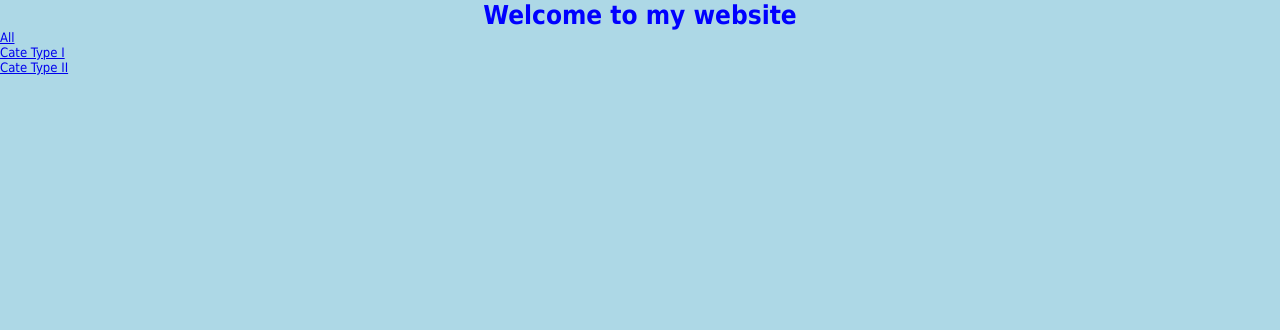
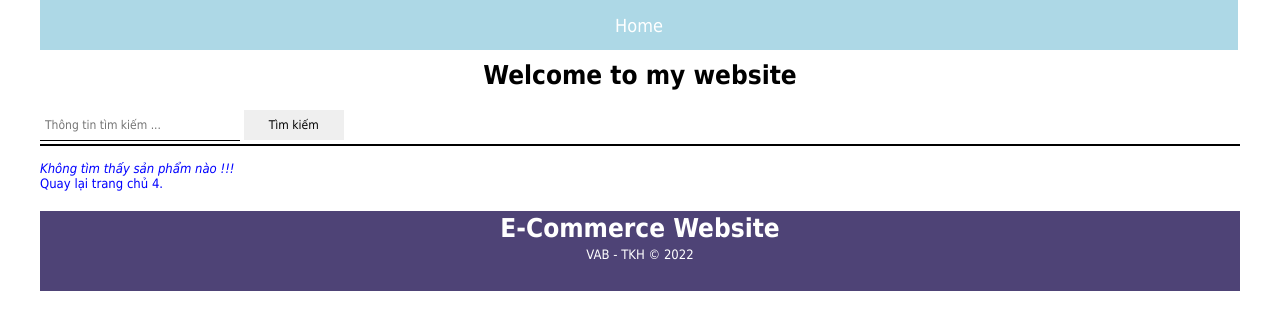
Before and after one commit to bang-dev/ecommerce, a Flask app: page / in a window 1280 px wide. Shown: the top 330 px of the page. Run offline with Flask 3, Linux system fonts and the light colour scheme.

Commit message:
feat: - Create classes model to mapping table database and relationship (Many-To-One) - Use technical: Code first - Config connect to database myrsql - Libraries: SQLAlchemy from flask_sqlalchemy with ORM model - Template Inheritance Structure : HTML Pages (base,header, footer, index) - Functions: Display all categories list, products list get from database [ INHERITANCE-TEMPLATE ]

```diff
--- a/saleapp/main.py
+++ b/saleapp/main.py
@@ -8,7 +8,10 @@
 def home_page():
     # Đổ danh sách category
     cates = load_categories()
-    return render_template('index.html', categories_render_web=cates)
+    kw = request.args.get('keyword')
+    cate_id = request.args.get('category_id')
+    prods = load_products(cate_id=cate_id,kw=kw)
+    return render_template('index.html', categories_render_web=cates, products_render_web=prods)
 
 @app.route('/products')  # có thể truyền /products hoặc tên function vào url web, nên dùng (tên function để truyền) {{ url_for('<function_name>')}}
 def products_list():
--- a/saleapp/static/css/app.css
+++ b/saleapp/static/css/app.css
@@ -1,8 +1,11 @@
+@import url(https://fonts.googleapis.com/css?family=Open+Sans:800);
 * {
     font-family:Tahoma;
     padding:0;
     margin:0;
     box-sizing:border-box;
+    list-style-type: none;
+    text-decoration:none;
 }
 html{
     font-size:62.5%;
@@ -10,7 +13,6 @@
 
 body{
     font-size:13px;
-    background-color: lightblue;
     color: blue;
 }
 
@@ -27,11 +29,145 @@
     border-collapse:collapse;
 }
 
+.header{
+    background: #4e4376;
+    max-width: 120rem;
+    height:5rem;
+    justify-content:center;
+    align-item:center;
+    margin:auto;
+}
+a.menu-link{
+
+display:flex;
+ font-size:1.8rem;
+ color:white;
+}
 .container{
     with:80%;
+    margin:15px auto 15px;
+}
+.navbar{
+    justify-content: flex-start;
+    display: flex;
+    align-items: center;
+    margin: auto;
+    height: 5rem
+}
+.flex, .row{
+    display: flex;
+    flex-direction: row;
+    flex-wrap: wrap;
+    justify-content: flex-start;
+    align-items: center;
+    max-width: 120rem;
+    margin: auto;
+}
+.timout{
+    font-family: "Arial", Helvetica, sans-serif;
+    padding: 30px;
+    color: #fff;
+    font-weight: bold;
+    position: absolute;
+    top: 50%;
+    right: 50%;
+    transform: translate(50%, -50%);
+    font-size: 150px;
+    white-space: nowrap;
+}
+
+.exception{
+    max-width: 120rem;
     margin:auto;
 }
+.nav-item{
+    justify-content: center;
+    align-items: center;
+    margin: auto;
+    width: 100%;
+    height: 100%;
+    display: flex;
+    border-right:2px solid white;
+}
 
-.flex{
+
+p.line{
+    max-width:120rem;
+    border:0.1px solid black;
+    justify-content:center;
+    align-item:center;
+    margin:3px auto auto auto;
+}
+
+h1.subject{
+    color:black;
+    margin-top:10px;
+    margin-bottom:10px;
+}
+
+li.active{
+    background:lightblue;
+}
+
+.search-info{
+    margin: 20px auto auto auto;
+    justify-content: left;
+    align-item: center;
+    display: flex;
+    max-width: 100%;
+}
+
+button.btn-search{
+     width:10rem;
+    height:3rem;
+    font-size:1.2rem;
+    border:none;
+}
+button.btn-search:hover{
+    background:lightblue;
+}
+
+input:focus,
+select:focus,
+textarea:focus,
+button:focus {
+    outline: none;
+}
+input.input-search{
+    width:20rem;
+    height:3rem;
+    font-size:1.2rem;
+    padding-left:5px;
+    border:none;
+    border-bottom:1px solid black;
+    text-align:left;
+    margin:auto;
+    out-line:none;
+
+}
+
+.content{
+max-width: 120rem;
+justify-content: center;
+    align-item: center;
+    margin:auto;
+
+
+}
+
+.footer{
+    background: #4e4376;
+    max-width: 120rem;
+    height:8rem;
+    justify-content:center;
+    align-item:center;
+    margin:20px auto auto auto;
+}
+.footer-title, .footer-author{
+    justify-content:center;
+    align-item:center;
+    margin:auto;
     display:flex;
+    color:white;
+    padding:2px;
 }
--- a/saleapp/templates/index.html
+++ b/saleapp/templates/index.html
@@ -1,23 +1,72 @@
-<!doctype html>
-<html lang="en">
-<head>
-    <meta charset="UTF-8">
-    <meta name="viewport"
-          content="width=device-width, user-scalable=no, initial-scale=1.0, maximum-scale=1.0, minimum-scale=1.0">
-    <meta http-equiv="X-UA-Compatible" content="ie=edge">
-    <title>Home</title>
-    <link rel="stylesheet" href="{{ url_for('static', filename='css/app.css')}}">
-</head>
-<body>
+<!--Kế thừa từ trang base.html-->
+{% extends 'layout/base.html' %}
+
+<!--Ghi đè phần header-->
+{% block title %} Home {% endblock %}
+
+<!--Ghi đè phần content-->
+{% block content %}
+<div class="content">
     <h1 class="subject">Welcome to my website</h1>
+<div class="search-info">
+    <form >
+    <input class="input-search" type="text" name="keyword" placeholder="Thông tin tìm kiếm ..." id="">
+    <button class="btn-search" type="submit">Tìm kiếm</button>
+</form>
 
-    <ul>
-    <!-- <li><a href="/products">All</a></li>-->
-        <li><a href="{{ url_for('products_list')}}">All</a></li>
-        {% for c in categories_render_web %}
-        <li><a href="{{ url_for('products_list', category_id=c.id) }}">{{ c.name }}</a></li>
-<!--        <li><a href="/products?category_id={{ c.id }}">{{ c.name }}</a></li>-->
+</div>
+<p class="line"></p>
+<!--
+
+<ul>
+    &lt;!&ndash; <li><a href="/products">All</a></li>&ndash;&gt;
+    <li><a href="{{ url_for('products_list')}}">All</a></li>
+    {% for c in categories_render_web %}
+    <li><a href="{{ url_for('products_list', category_id=c.id) }}">{{ c.name }}</a></li>
+    &lt;!&ndash;        <li><a href="/products?category_id={{ c.id }}">{{ c.name }}</a></li>&ndash;&gt;
+    {% endfor %}
+</ul>
+-->
+
+<div class="container">
+    {% if products_render_web %}
+    <div class="row">
+        {% for p in products_render_web %}
+        <div class="col-md-3">
+            <div class="card">
+                <img class="card-img-top" src="{{ url_for('static',filename=p.image)}}" alt="{{ p.name }}">
+                <div class="card-body">
+                    <h4 class="card-name">{{ p.name }}</h4>
+                    <p class="card-price">{{ "{:,.0f}".format(p.price) }} VNĐ</p>
+                    <a href="#" class="btn"> Add to cart</a>
+                </div>
+            </div>
+        </div>
         {% endfor %}
-    </ul>
-</body>
-</html>
+    </div>
+    {% else %}
+    <div class="exception">
+        <script type="text/javascript">
+            var sec = 10;
+            function displayTime(){
+                sec -=1;
+                document.getElementById('secondDisplay').innerText="Quay lại trang chủ "+ sec +"."
+            }
+            setInterval(displayTime,1000);
+
+            function redirectPage(){
+                window.location.assign('/');
+            }
+            //setTimeout('redirectPage()',10000);
+            setTimeout('redirectPage()',10000);
+        </script>
+        <p><i>Không tìm thấy sản phẩm nào !!!</i></p>
+        <div id="secondDisplay"></div>
+
+    </div>
+    {% endif %}
+</div>
+
+</div>
+
+{% endblock %}
--- /dev/null
+++ b/saleapp/templates/layout/base.html
@@ -0,0 +1,36 @@
+<!doctype html>
+<html lang="en">
+<head>
+    <meta charset="UTF-8">
+    <meta name="viewport"
+          content="width=device-width, user-scalable=no, initial-scale=1.0, maximum-scale=1.0, minimum-scale=1.0">
+    <meta http-equiv="X-UA-Compatible" content="ie=edge">
+    <!--Định nghĩa : block title cha để các template con có thể override lại-->
+    <title>{% block title %} {% endblock %}</title></head>
+    <!--CSS Dùng chung-->
+    <link rel="stylesheet" href="{{ url_for('static', filename='css/app.css')}}">
+    <script src="{{ url_for('static', filename='js/app.js') }}"></script>
+ <!--Định nghĩa : block css cha để các template con có thể override lại-->
+    {% block css %} {% endblock %}
+ <!--Định nghĩa : block js cha để các template con có thể override lại-->
+    {% block js %} {% endblock %}
+<body>
+ <!--Định nghĩa : block header cha để các template con có thể override lại-->
+    {% block header %}
+        <!--include layout header cố định-->
+        {% include 'layout/header.html' %}
+    {% endblock %}
+
+  <!--Định nghĩa : block content cha để các template con có thể override lại-->
+    {% block content %}
+
+    {% endblock %}
+
+
+  <!--Định nghĩa : block footer cha để các template con có thể override lại-->
+    {% block footer %}
+         <!--include layout footer cố định-->
+        {% include 'layout/footer.html' %}
+    {% endblock %}
+</body>
+</html>
--- /dev/null
+++ b/saleapp/templates/layout/footer.html
@@ -0,0 +1,4 @@
+<div class="footer">
+    <h1 class="footer-title">E-Commerce Website</h1>
+    <p class="footer-author">VAB - TKH &copy; 2022</p>
+</div>
--- /dev/null
+++ b/saleapp/templates/layout/header.html
@@ -0,0 +1,13 @@
+
+    <div class="header">
+        <ul class="navbar">
+            <li class="nav-item {% if 'category_id' not in request.args %}active {% endif %}" >
+                <a class="menu-link" href="/">Home</a>
+            </li>
+            {% for c in categories_render_web %}
+            <li class="nav-item {% if 'category_id' in request.args and c.id == request.args.category_id|int %}active{% endif %}">
+                <a class="menu-link" href="{{ url_for('home_page',category_id=c.id)}}">{{ c.name }}</a>
+            </li>
+            {% endfor %}
+        </ul>
+    </div>
--- a/saleapp/utils.py
+++ b/saleapp/utils.py
@@ -3,6 +3,8 @@
 import os
 
 from saleapp import app
+
+from saleapp.models import Category, Product
 
 
 # Đọc cho global
@@ -12,28 +14,43 @@
 
 
 # Đọc simple
+# def load_categories():
+#     return read_file_json(os.path.join(app.root_path, 'data/categories.json'))
 def load_categories():
-    return read_file_json(os.path.join(app.root_path, 'data/categories.json'))
+    return Category.query.all()
 
 
 # Load sản phẩm theo category id
+# def load_products(cate_id=None, kw=None, from_price=None, to_price=None):
+#     products = read_file_json(os.path.join(app.root_path, 'data/products.json'))
+#     if cate_id:
+#         products = [p for p in products if p['category_id'] == cate_id]
+#     if kw:
+#         products = [p for p in products if p['name'].lower().find(kw.lower()) >= 0]
+#     if from_price:
+#         products = [p for p in products if p['price'] >= float(from_price)]
+#     if to_price:
+#         products = [p for p in products if p['price'] <= float(to_price)]
+#
+#     return products
 def load_products(cate_id=None, kw=None, from_price=None, to_price=None):
-    products = read_file_json(os.path.join(app.root_path, 'data/products.json'))
+    products = Product.query.filter(Product.active.__eq__(True))
+
     if cate_id:
-        products = [p for p in products if p['category_id'] == cate_id]
+        products = products.filter(Product.category_id.__eq__(cate_id))
     if kw:
-        products = [p for p in products if p['name'].lower().find(kw.lower()) >= 0]
+        products = products.filter(Product.name.contains(kw))
     if from_price:
-        products = [p for p in products if p['price'] >= float(from_price)]
+        products = products.filter(Product.price.__ge__(from_price))
     if to_price:
-        products = [p for p in products if p['price'] <= float(to_price)]
+        products = products.filter(Product.price.__le__(to_price))
+    return products.all()
 
-    return products
-
-
+# def get_product_by_id(product_id):
+#     products = read_file_json(os.path.join(app.root_path, 'data/products.json'))
+#     for p in products:
+#         if p['id'] == product_id:
+#             return p
+#     return None  # None is NULL in python
 def get_product_by_id(product_id):
-    products = read_file_json(os.path.join(app.root_path, 'data/products.json'))
-    for p in products:
-        if p['id'] == product_id:
-            return p
-    return None  # None is NULL in python
+    return Product.query.get(product_id)
```
Also changed, not shown: saleapp/models.py (+53 -50 lines), saleapp/static/js/app.js (added).
